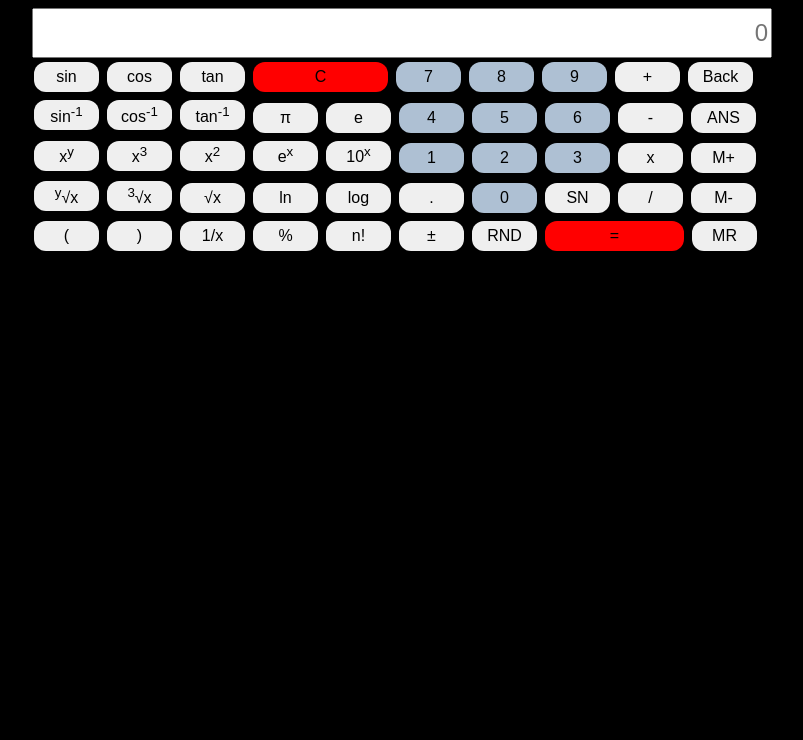
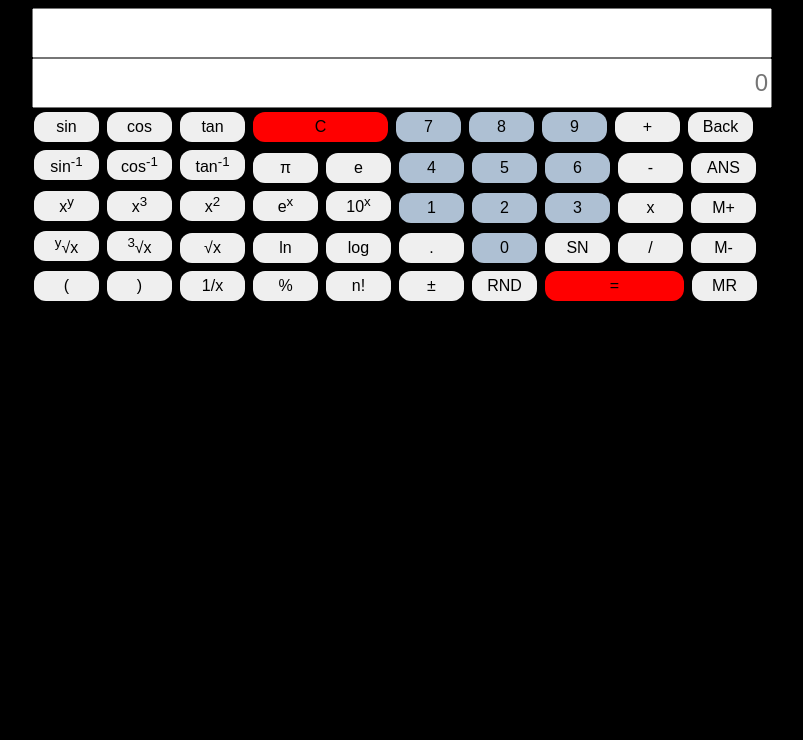
Before and after one commit to VejayDrepaul/Calculator, a plain HTML site: page index.html in a window 1280 px wide. Shown: the part 60-800 px from the top of the page, without its empty margins (238-1041 px from the left). Drawn offline with Linux system fonts and the light colour scheme.

Commit message:
input box added

```diff
--- a/index.html
+++ b/index.html
@@ -12,7 +12,8 @@
         <h1>Calculator</h1>
     </div>
     <div class="calculator-style">
-            <input id="input-box" type="text" placeholder="0">
+            <input id="input-box" type="text" placeholder="">
+            <input id="result-box" type="text" placeholder="0">
             <button class="trig" onclick="sin()">sin</button>
             <button class="trig" onclick="cos()">cos</button>
             <button class="trig" onclick="tan()">tan</button>
```
